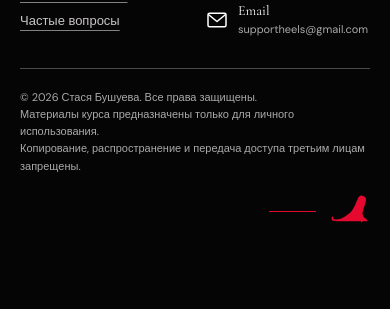
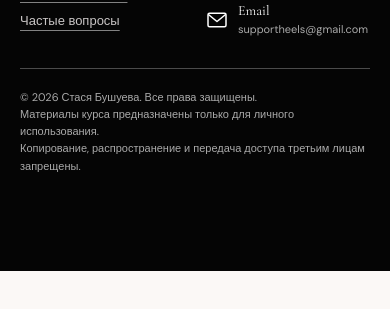
Before and after one commit to Vonkai999/landing-course, a website: page index.html in a window 390 px wide. Shown: the part 9378-9687 px from the top of the page. After the commit the page ends 9649 px from the top, so only its background shows below. Drawn offline with nearby package versions, Linux system fonts and the light colour scheme.

Commit message:
Remove footer shoe decoration

```diff
--- a/index.html
+++ b/index.html
@@ -8,7 +8,7 @@
   <link rel="preconnect" href="https://fonts.googleapis.com">
   <link rel="preconnect" href="https://fonts.gstatic.com" crossorigin>
   <link href="https://fonts.googleapis.com/css2?family=Cormorant+Garamond:ital,wght@0,400;0,500;0,600;0,700;1,400;1,500;1,600;1,700&family=DM+Sans:wght@400;500;600;700;800&family=Marck+Script&family=Roboto+Condensed:wght@400;500;600;700;800&display=swap" rel="stylesheet">
-  <link rel="stylesheet" href="style.css?v=topbar-date-20261004">
+  <link rel="stylesheet" href="style.css?v=footer-clean-20261005">
 </head>
 <body>
 
@@ -294,7 +294,6 @@
     </div>
     <div class="footer-bottom">
       <p>© 2026 Стася Бушуева. Все права защищены.<br>Материалы курса предназначены только для личного использования.<br>Копирование, распространение и передача доступа третьим лицам запрещены.</p>
-      <div class="footer-heel" aria-hidden="true"><span></span><svg viewBox="0 0 48 48"><path d="M5 33c5 1 10 .1 14.5-3.1l6.2-4.5c3.4-2.5 6-8.7 8.5-15.1.9-2.5 2.7-4.6 5-4.2 2.9.4 4.1 3.1 3.2 6l-3.2 10.4c-1.1 3.8-.4 7.1 2.8 9.4l2.5 1.8H10c-3.3 0-5-1.4-5-3.7Z"/><path d="m37.5 27.8 1.1 7.1"/></svg></div>
     </div>
   </div>
 </footer>
--- a/style.css
+++ b/style.css
@@ -335,9 +335,6 @@ p{margin:0 0 15px;color:#626262}
 .footer-contacts small{display:block;margin-top:3px;color:#aaa;font:400 14px/1.25 var(--sans)}
 .footer-bottom{display:flex;align-items:center;justify-content:space-between;gap:28px;margin-top:20px;padding-top:28px;border-top:1px solid rgba(255,255,255,.28)}
 .site-footer .footer-bottom p{margin:0;color:#aaa;font:400 14px/1.55 var(--sans)}
-.footer-heel{display:flex;align-items:center;gap:20px;flex:0 0 auto;color:var(--red)}
-.footer-heel span{display:block;width:clamp(44px,12vw,150px);height:1px;background:currentColor}
-.footer-heel svg{width:52px;height:52px;fill:currentColor;stroke:currentColor;stroke-width:1.5;stroke-linecap:round;stroke-linejoin:round}
 
 /* sticky */
 .sticky{position:fixed;z-index:50;left:50%;bottom:14px;transform:translateX(-50%);width:min(720px,calc(100% - 24px));padding:8px 9px 8px 17px;border-radius:999px;background:#0c0c0c;color:#fff;border:1px solid #2b2b2b;display:flex;align-items:center;gap:12px;box-shadow:0 16px 45px rgba(0,0,0,.35)}
@@ -519,8 +516,6 @@ p{margin:0 0 15px;color:#626262}
   .footer-contacts small{font-size:11px;overflow-wrap:anywhere}
   .footer-bottom{align-items:flex-start;flex-direction:column;gap:16px;margin-top:20px;padding-top:20px}
   .site-footer .footer-bottom p{font-size:11px}
-  .footer-heel{align-self:flex-end;gap:12px}
-  .footer-heel svg{width:42px;height:42px}
   .sticky{padding-left:12px}.sticky span{font-size:9px}.sticky>a{padding:12px 14px;font-size:9px}
 }
 @media(max-width:360px){
```
